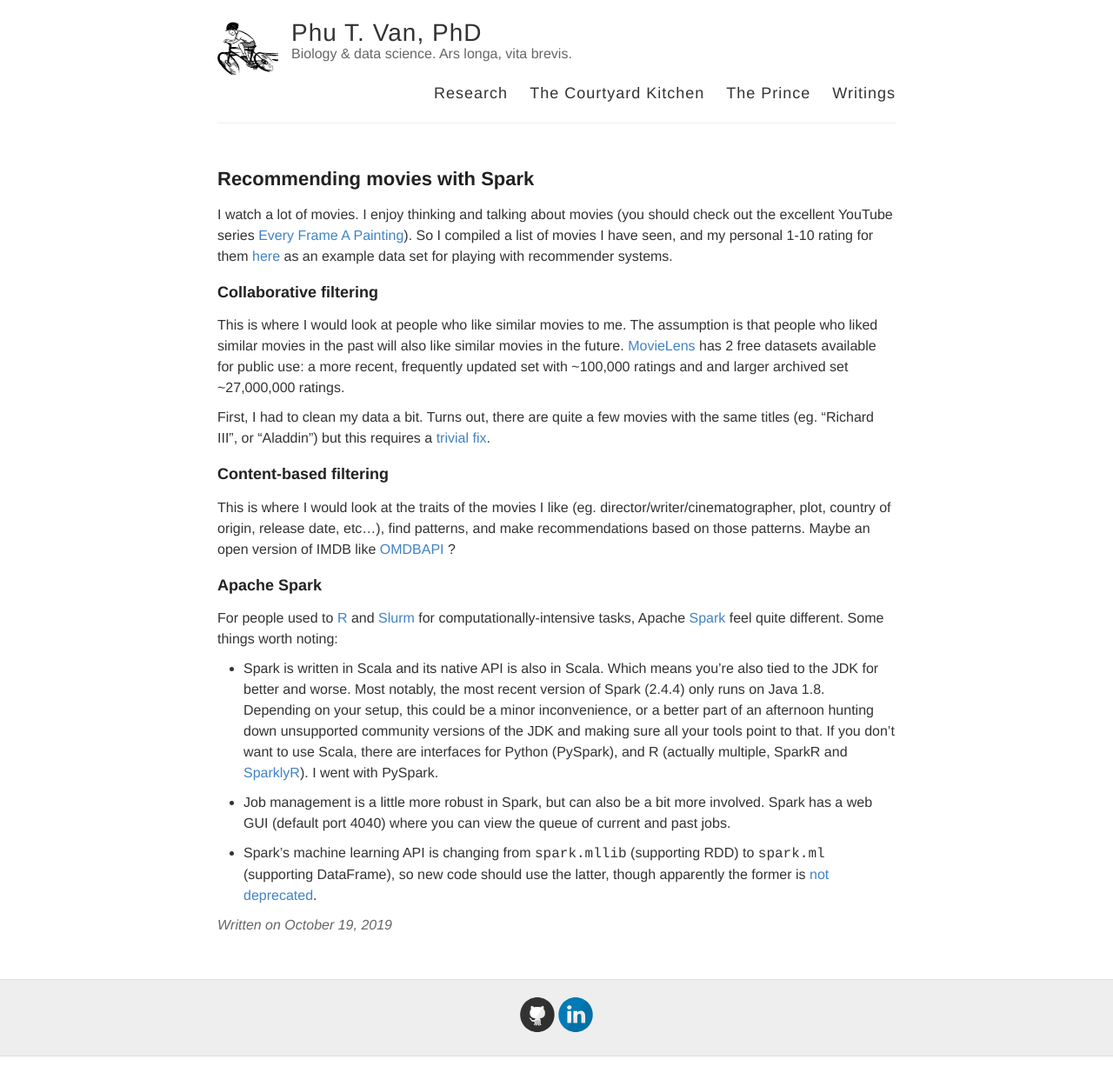
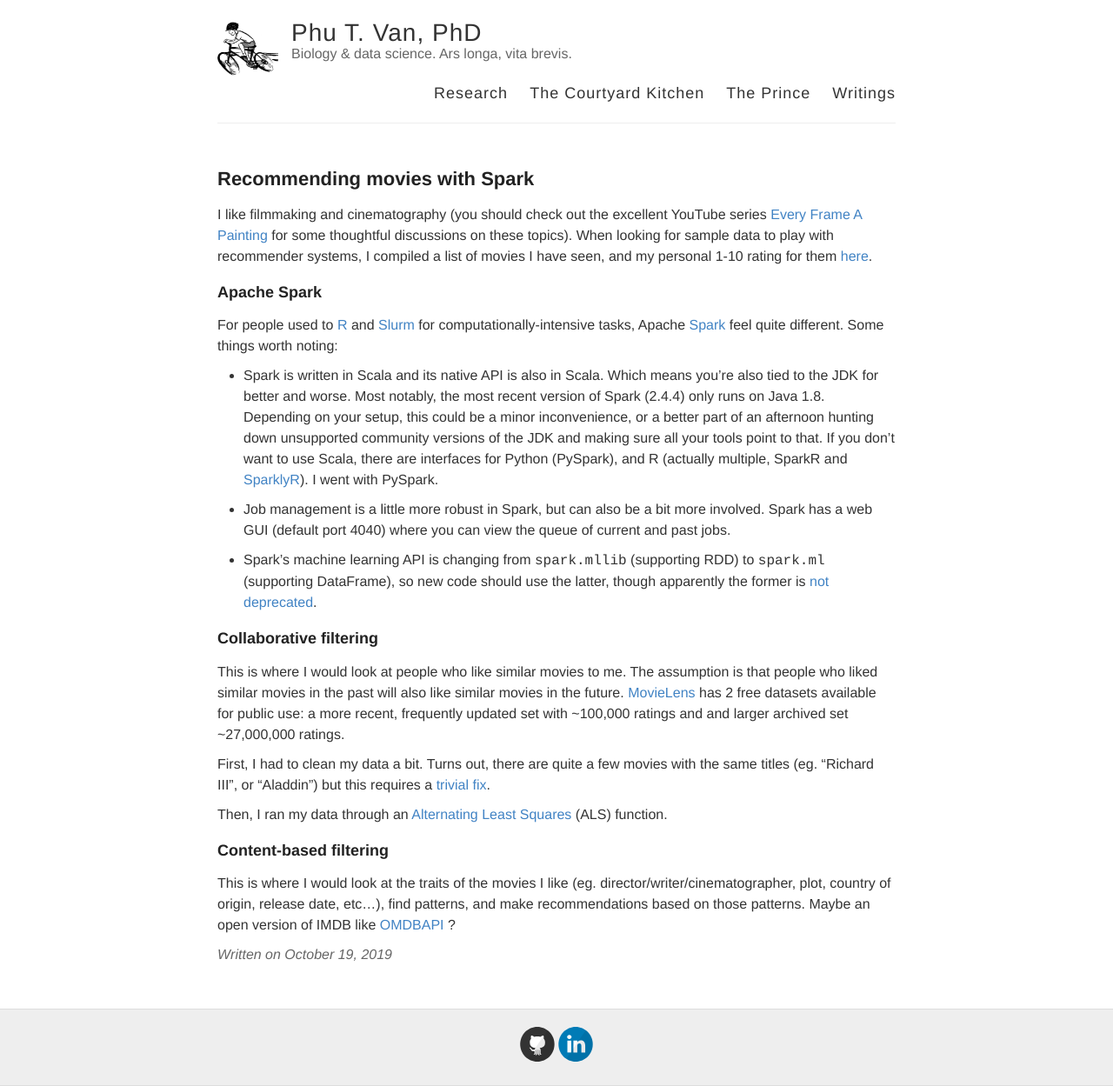
Before and after one commit to ptvan/ptvan.github.io, a Jekyll site: the page built from _posts/2019-10-19-movie-recommender-systems.md, in a window 1280 px wide. Shown: the whole page at 87% size. Built offline with Jekyll 4.4.1, drawn with Linux system fonts in a browser that asks for light colours; before the commit the page ends 1215 px from its top, so only the background shows below that; some of the changed lines change nothing that is shown.

Commit message:
updated movie recommender

```diff
--- a/_posts/2019-10-19-movie-recommender-systems.md
+++ b/_posts/2019-10-19-movie-recommender-systems.md
@@ -3,17 +3,7 @@
 title: Recommending movies with Spark
 ---
 
-I watch a lot of movies. I enjoy thinking and talking about movies (you should check out the excellent YouTube series [Every Frame A Painting](https://www.youtube.com/user/everyframeapainting)). So I compiled a list of movies I have seen, and my personal 1-10 rating for them [here](https://github.com/ptvan/movies) as an example data set for playing with recommender systems.
-
-### Collaborative filtering
-
-This is where I would look at people who like similar movies to me. The assumption is that people who liked similar movies in the past will also like similar movies in the future. [MovieLens](https://grouplens.org/datasets/movielens/) has 2 free datasets available for public use: a more recent, frequently updated set with ~100,000 ratings and and larger archived set ~27,000,000 ratings.
-
-First, I had to clean my data a bit. Turns out, there are quite a few movies with the same titles (eg. "Richard III", or "Aladdin") but this requires a [trivial fix](https://github.com/ptvan/movies/blob/master/EDA.py).
-
-### Content-based filtering
-
-This is where I would look at the traits of the movies I like (eg. director/writer/cinematographer, plot, country of origin, release date, etc...), find patterns, and make recommendations based on those patterns. Maybe an open version of IMDB like [OMDBAPI](https://www.omdbapi.com/) ?
+I like filmmaking and cinematography (you should check out the excellent YouTube series [Every Frame A Painting](https://www.youtube.com/user/everyframeapainting) for some thoughtful discussions on these topics). When looking for sample data to play with recommender systems, I compiled a list of movies I have seen, and my personal 1-10 rating for them [here](https://github.com/ptvan/movies).
 
 ### Apache Spark
 
@@ -24,3 +14,15 @@
 * Job management is a little more robust in Spark, but can also be a bit more involved. Spark has a web GUI (default port 4040) where you can view the queue of current and past jobs.
 
 * Spark's machine learning API is changing from `spark.mllib` (supporting RDD) to `spark.ml` (supporting DataFrame), so new code should use the latter, though apparently the former is [not deprecated](https://spark.apache.org/docs/latest/ml-guide.html#announcement-dataframe-based-api-is-primary-api).
+
+### Collaborative filtering
+
+This is where I would look at people who like similar movies to me. The assumption is that people who liked similar movies in the past will also like similar movies in the future. [MovieLens](https://grouplens.org/datasets/movielens/) has 2 free datasets available for public use: a more recent, frequently updated set with ~100,000 ratings and and larger archived set ~27,000,000 ratings.
+
+First, I had to clean my data a bit. Turns out, there are quite a few movies with the same titles (eg. "Richard III", or "Aladdin") but this requires a [trivial fix](https://github.com/ptvan/movies/blob/master/EDA.py).
+
+Then, I ran my data through an [Alternating Least Squares](https://en.wikipedia.org/wiki/Matrix_completion#Alternating_least_squares_minimization) (ALS) function.
+
+### Content-based filtering
+
+This is where I would look at the traits of the movies I like (eg. director/writer/cinematographer, plot, country of origin, release date, etc...), find patterns, and make recommendations based on those patterns. Maybe an open version of IMDB like [OMDBAPI](https://www.omdbapi.com/) ?
```
